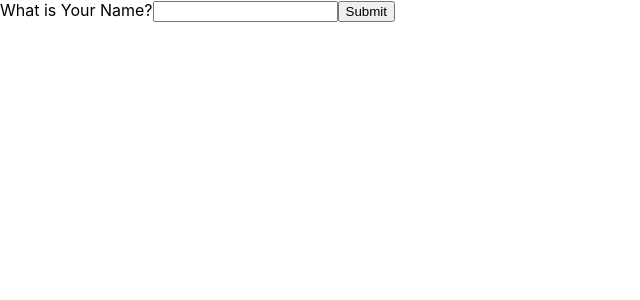
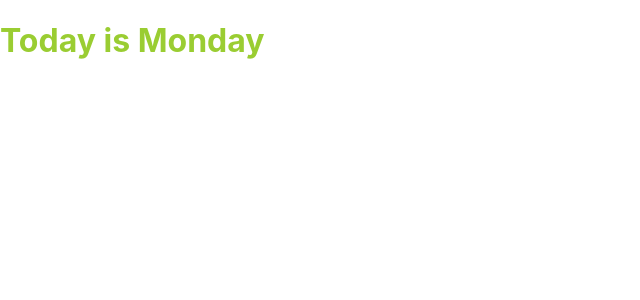
Before and after one commit to amugisha70/neat, a React (Create React App) app in the folder myreact/: page / in a window 1280 px wide. Shown: the top 300 px of the page, without its empty margins (0-640 px from the left). Built offline with nearby package versions, Linux system fonts and the light colour scheme.

Commit message:
adding changes 21Sep22 morning

```diff
--- a/myreact/src/MyGoal.js
+++ b/myreact/src/MyGoal.js
@@ -1,37 +1,31 @@
 import React from "react";
-var x =1;
 
-function MyCars(props) {
+function MyGoal (){
+    let day;
+    switch (new Date().getDay()){
+        case 0:
+            day = 'Sunday';
+            break;
+        case 1:
+            day = 'Monday';
+            break;
+        case 2:
+            day = 'Tuesday';
+            break;
+        case 3:
+            day = 'Wednesday';
+            break;
+        default:
+            day = 'just another day';
+    }
 
 
-    return (
-        <>
-            <li>{x++} and {props.cars1}</li>
-        </>
-    );
-}
-
-function MyGoal (){
-
-    const cars = [
-        { id: 1, brand:'BMW'},
-        { id: 2, brand: 'Benz'},
-        { id:3, brand: 'Ford'}
-        ];
-
-
-    return (
+        return(
         <>
 
-            <ul>
-                {cars.map((car)=>
-
-                <MyCars key ={car.id}  cars1={car.brand}/>
-            )
-            }
-            </ul>
+            <h1>Today is {day}</h1>
+            <p id="onc"></p>
         </>
-    );
-
+    )
 }
 export default MyGoal;
--- a/myreact/src/index.js
+++ b/myreact/src/index.js
@@ -1,8 +1,9 @@
 import React from 'react';
 import ReactDOM from 'react-dom/client';
 import './index.css';
+import MyGoal from './MyGoal';
 //import MyApp from './MyApp';
-import MyText from './MyText';
+//import MyText from './MyText';
 //import MyApp from './MyApp';
 //import MyGoal from './MyGoal';
 import reportWebVitals from './reportWebVitals';
@@ -11,7 +12,7 @@ const root = ReactDOM.createRoot(document.getElementById('root'));
 root.render(
   <React.StrictMode>
 
-    <MyText />
+    <MyGoal />
 
   </React.StrictMode>
 );
```
Also changed, not shown: 1 other file (tests, documents, lock files or other folders).
